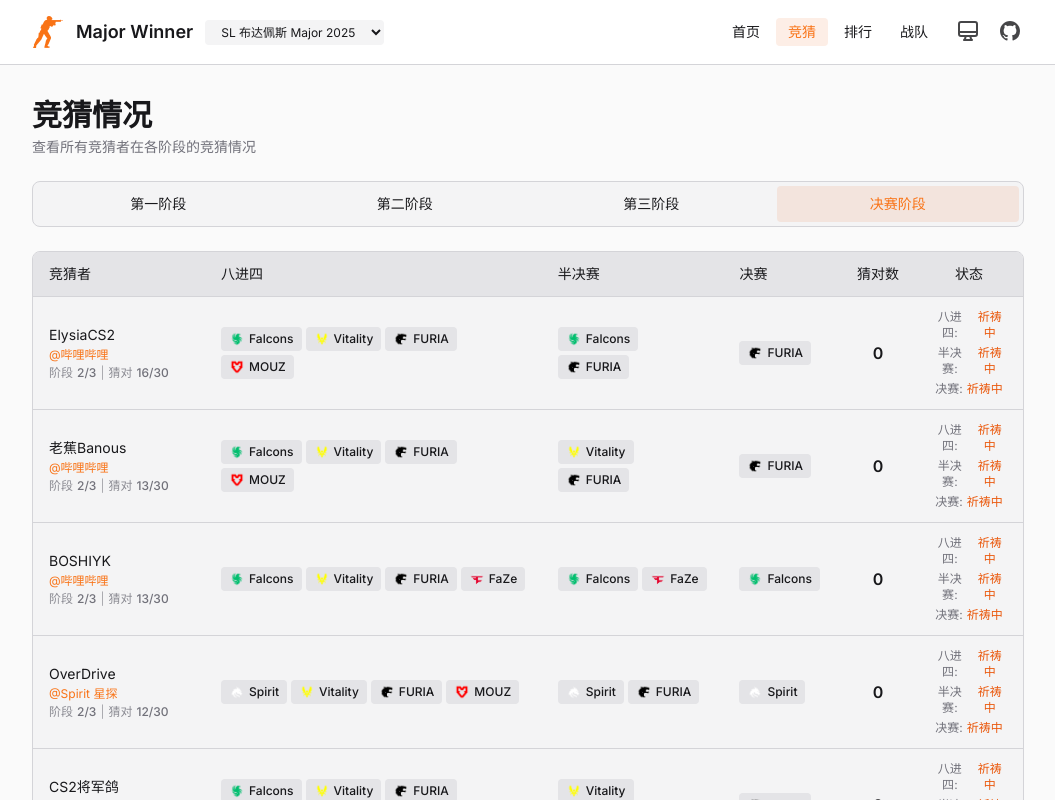
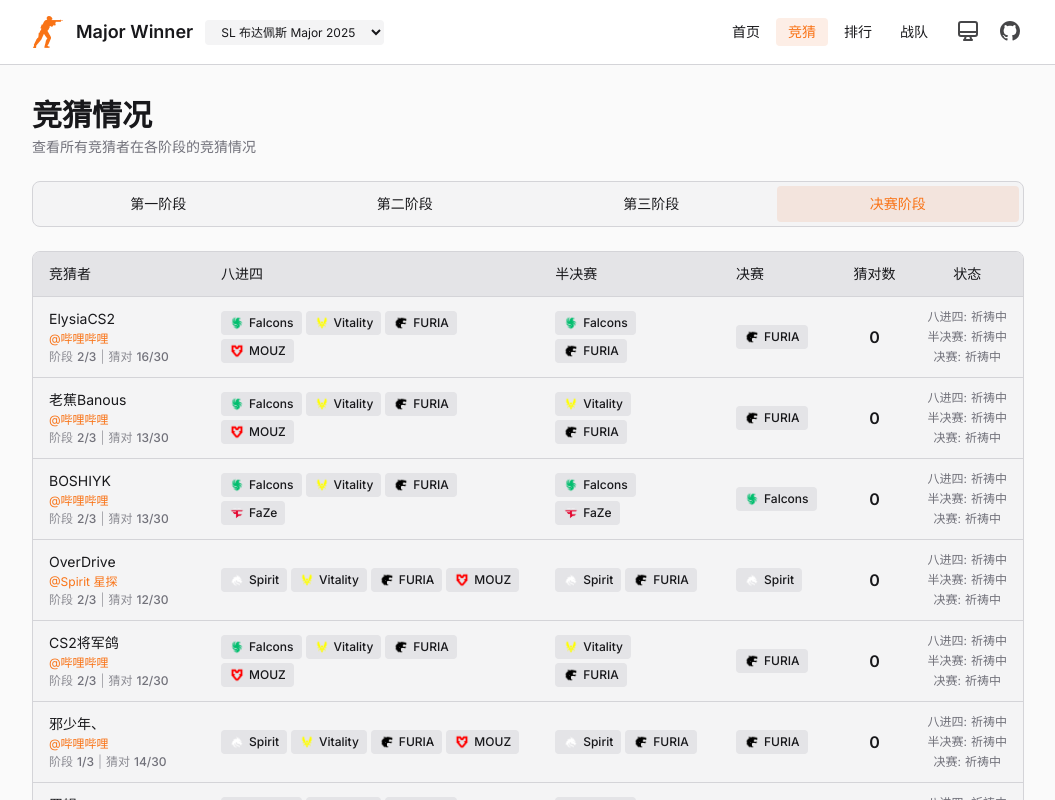
Before and after one commit to vikiboss/major-winner, a Next.js app: page /predictions/finals in a window 1280 px wide. Shown: the top 800 px of the page, without its empty margins (112-1167 px from the left). Built offline with nearby package versions, Linux system fonts and the light colour scheme.

Commit message:
chore: 优化布局

```diff
--- a/app/predictions/[stage]/page.tsx
+++ b/app/predictions/[stage]/page.tsx
@@ -663,11 +663,11 @@
                                 : '决赛'
                           return (
                             <div key={s.stageId} className="flex items-center gap-1">
-                              <span className="text-muted text-xs">{stageName}:</span>
+                              <span className="text-muted text-xs text-nowrap">{stageName}:</span>
                               <span
-                                className={`text-xs font-medium ${
+                                className={`text-xs font-medium text-nowrap ${
                                   !s.isActualResultComplete
-                                    ? 'text-primary-500'
+                                    ? 'text-muted'
                                     : s.passed
                                       ? 'text-win'
                                       : 'text-lose'
```
